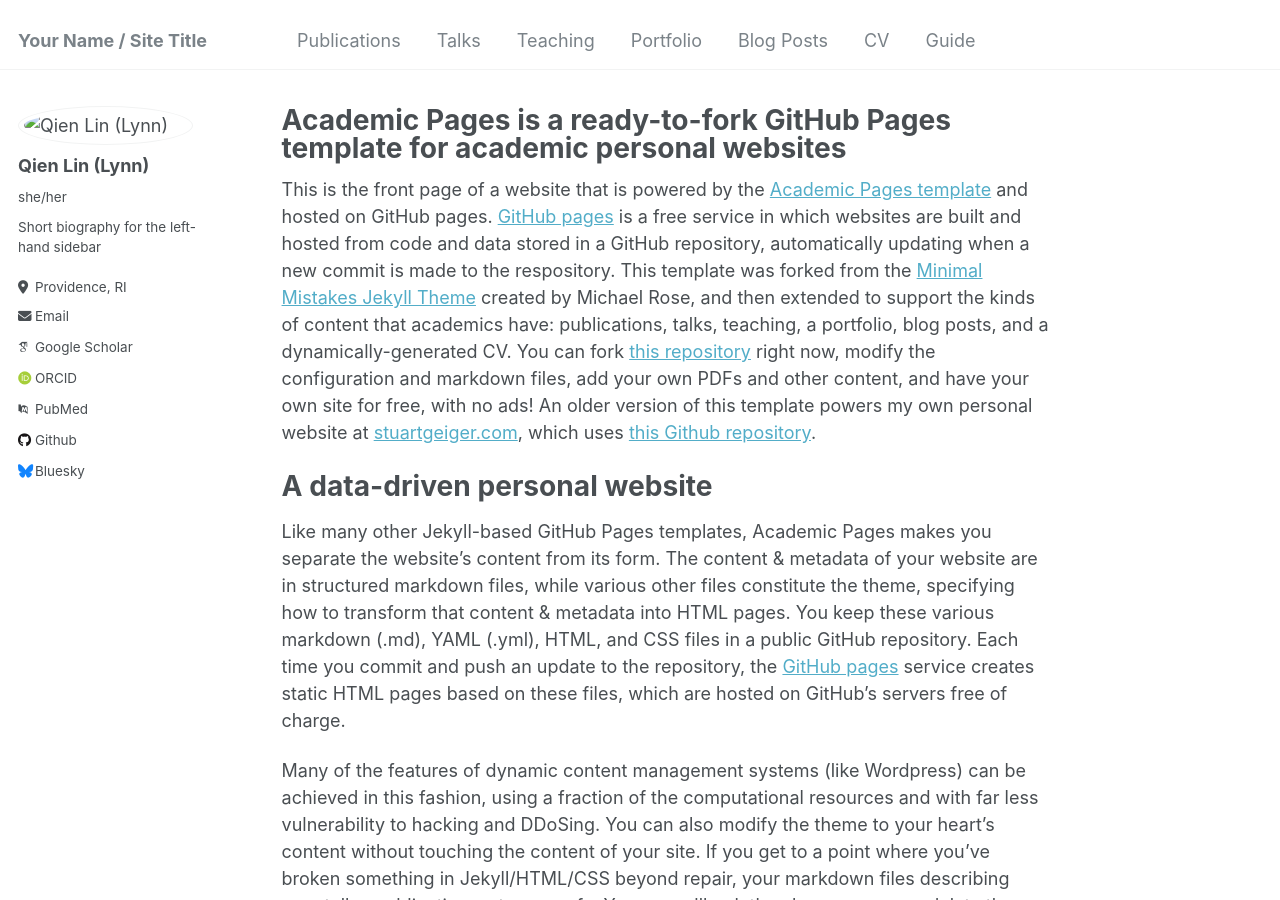
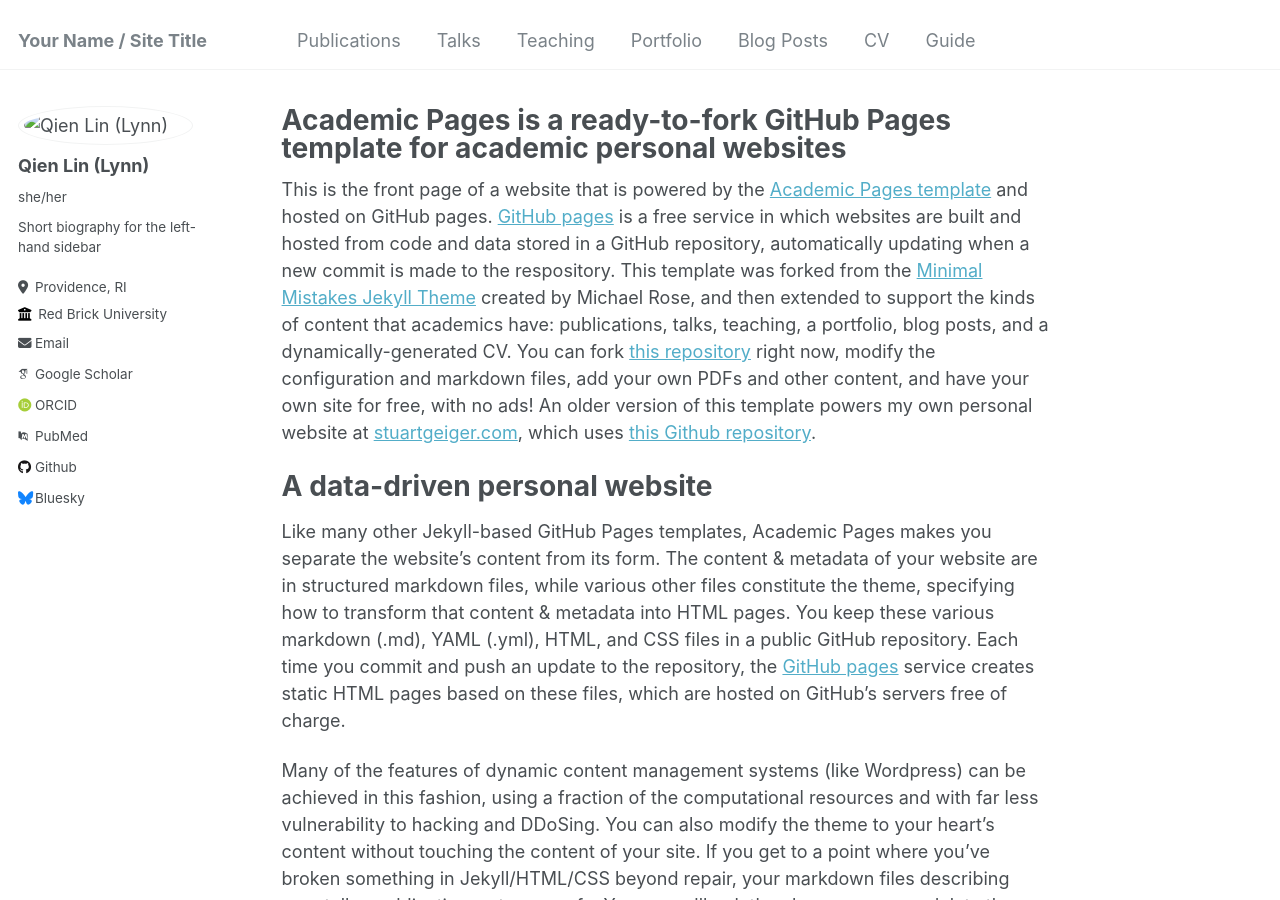
Before and after one commit to lynnlin77/lynnlin77.github.io, a Jekyll site: the page built from _pages/about.md, in a window 1280 px wide and 900 px high. Built offline with Jekyll 4.4.1, drawn with Linux system fonts in a browser that asks for light colours; some web fonts are replaced.

Commit message:
Update _config.yml

```diff
--- a/_config.yml
+++ b/_config.yml
@@ -27,7 +27,7 @@ author:
   pronouns         : "she/her"
   bio              : "Short biography for the left-hand sidebar"
   location         : "Providence, RI"
-  School           : "Brown University"
+  employer         : "Red Brick University"
   uri              : # URL
   email            : "none@example.org"
 
```
